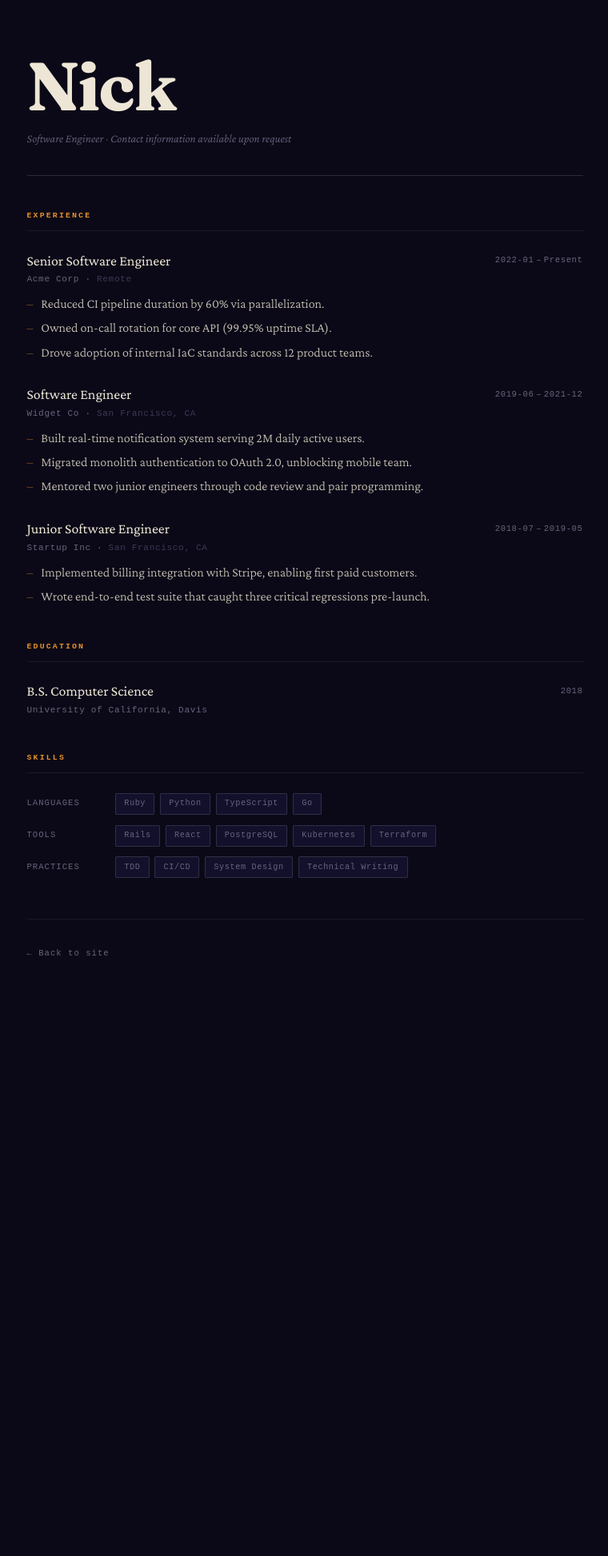
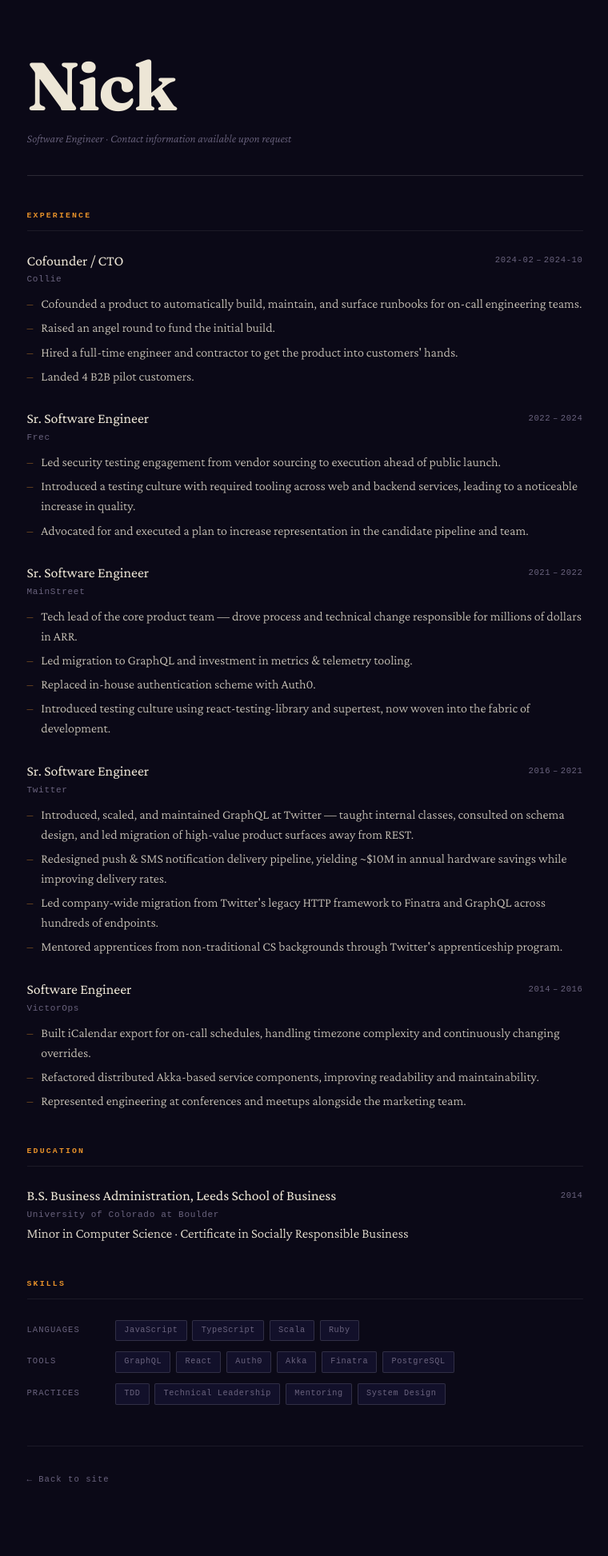
Before and after one commit to nicky-isaacs/nicky-isaacs.github.io, a Jekyll site: the page built from resume.md, in a window 1280 px wide. Shown: the whole page at 80% size, without its empty margins (259-1019 px from the left). Built offline with Jekyll 4.4.1, drawn with Linux system fonts in a browser that asks for light colours; some web fonts are replaced; before the commit the page ends 1288 px from its top, so only the background shows below that.

Commit message:
Replace placeholder resume content with real work history
Co-Authored-By: Claude Sonnet 4.6 <noreply@anthropic.com>

```diff
--- a/_data/resume.yml
+++ b/_data/resume.yml
@@ -1,45 +1,59 @@
 experience:
-  - company: Acme Corp
-    role: Senior Software Engineer
-    start: 2022-01
-    end: present
-    location: Remote
-    description: >
-      Led platform infrastructure for internal developer tooling serving 200+ engineers.
+  - company: Collie
+    role: Cofounder / CTO
+    start: 2024-02
+    end: 2024-10
     highlights:
-      - Reduced CI pipeline duration by 60% via parallelization.
-      - Owned on-call rotation for core API (99.95% uptime SLA).
-      - Drove adoption of internal IaC standards across 12 product teams.
+      - Cofounded a product to automatically build, maintain, and surface runbooks for on-call engineering teams.
+      - Raised an angel round to fund the initial build.
+      - Hired a full-time engineer and contractor to get the product into customers' hands.
+      - Landed 4 B2B pilot customers.
 
-  - company: Widget Co
+  - company: Frec
+    role: Sr. Software Engineer
+    start: 2022
+    end: 2024
+    highlights:
+      - Led security testing engagement from vendor sourcing to execution ahead of public launch.
+      - Introduced a testing culture with required tooling across web and backend services, leading to a noticeable increase in quality.
+      - Advocated for and executed a plan to increase representation in the candidate pipeline and team.
+
+  - company: MainStreet
+    role: Sr. Software Engineer
+    start: 2021
+    end: 2022
+    highlights:
+      - Tech lead of the core product team — drove process and technical change responsible for millions of dollars in ARR.
+      - Led migration to GraphQL and investment in metrics & telemetry tooling.
+      - Replaced in-house authentication scheme with Auth0.
+      - Introduced testing culture using react-testing-library and supertest, now woven into the fabric of development.
+
+  - company: Twitter
+    role: Sr. Software Engineer
+    start: 2016
+    end: 2021
+    highlights:
+      - Introduced, scaled, and maintained GraphQL at Twitter — taught internal classes, consulted on schema design, and led migration of high-value product surfaces away from REST.
+      - Redesigned push & SMS notification delivery pipeline, yielding ~$10M in annual hardware savings while improving delivery rates.
+      - Led company-wide migration from Twitter's legacy HTTP framework to Finatra and GraphQL across hundreds of endpoints.
+      - Mentored apprentices from non-traditional CS backgrounds through Twitter's apprenticeship program.
+
+  - company: VictorOps
     role: Software Engineer
-    start: 2019-06
-    end: 2021-12
-    location: San Francisco, CA
-    description: >
-      Full-stack engineer on the consumer-facing web product.
+    start: 2014
+    end: 2016
     highlights:
-      - Built real-time notification system serving 2M daily active users.
-      - Migrated monolith authentication to OAuth 2.0, unblocking mobile team.
-      - Mentored two junior engineers through code review and pair programming.
-
-  - company: Startup Inc
-    role: Junior Software Engineer
-    start: 2018-07
-    end: 2019-05
-    location: San Francisco, CA
-    description: >
-      Early engineer on a B2B SaaS product.
-    highlights:
-      - Implemented billing integration with Stripe, enabling first paid customers.
-      - Wrote end-to-end test suite that caught three critical regressions pre-launch.
+      - Built iCalendar export for on-call schedules, handling timezone complexity and continuously changing overrides.
+      - Refactored distributed Akka-based service components, improving readability and maintainability.
+      - Represented engineering at conferences and meetups alongside the marketing team.
 
 education:
-  - school: University of California, Davis
-    degree: B.S. Computer Science
-    year: 2018
+  - school: University of Colorado at Boulder
+    degree: B.S. Business Administration, Leeds School of Business
+    note: Minor in Computer Science · Certificate in Socially Responsible Business
+    year: 2014
 
 skills:
-  languages: [Ruby, Python, TypeScript, Go]
-  tools: [Rails, React, PostgreSQL, Kubernetes, Terraform]
-  practices: [TDD, CI/CD, System Design, Technical Writing]
+  languages: [JavaScript, TypeScript, Scala, Ruby]
+  tools: [GraphQL, React, Auth0, Akka, Finatra, PostgreSQL]
+  practices: [TDD, Technical Leadership, Mentoring, System Design]
--- a/_layouts/resume.html
+++ b/_layouts/resume.html
@@ -59,6 +59,7 @@
         <div class="resume-entry-left">
           <p class="resume-role">{{ edu.degree }}</p>
           <p class="resume-company">{{ edu.school }}</p>
+          {% if edu.note %}<p class="resume-note">{{ edu.note }}</p>{% endif %}
         </div>
         <p class="resume-dates">{{ edu.year }}</p>
       </div>
```
